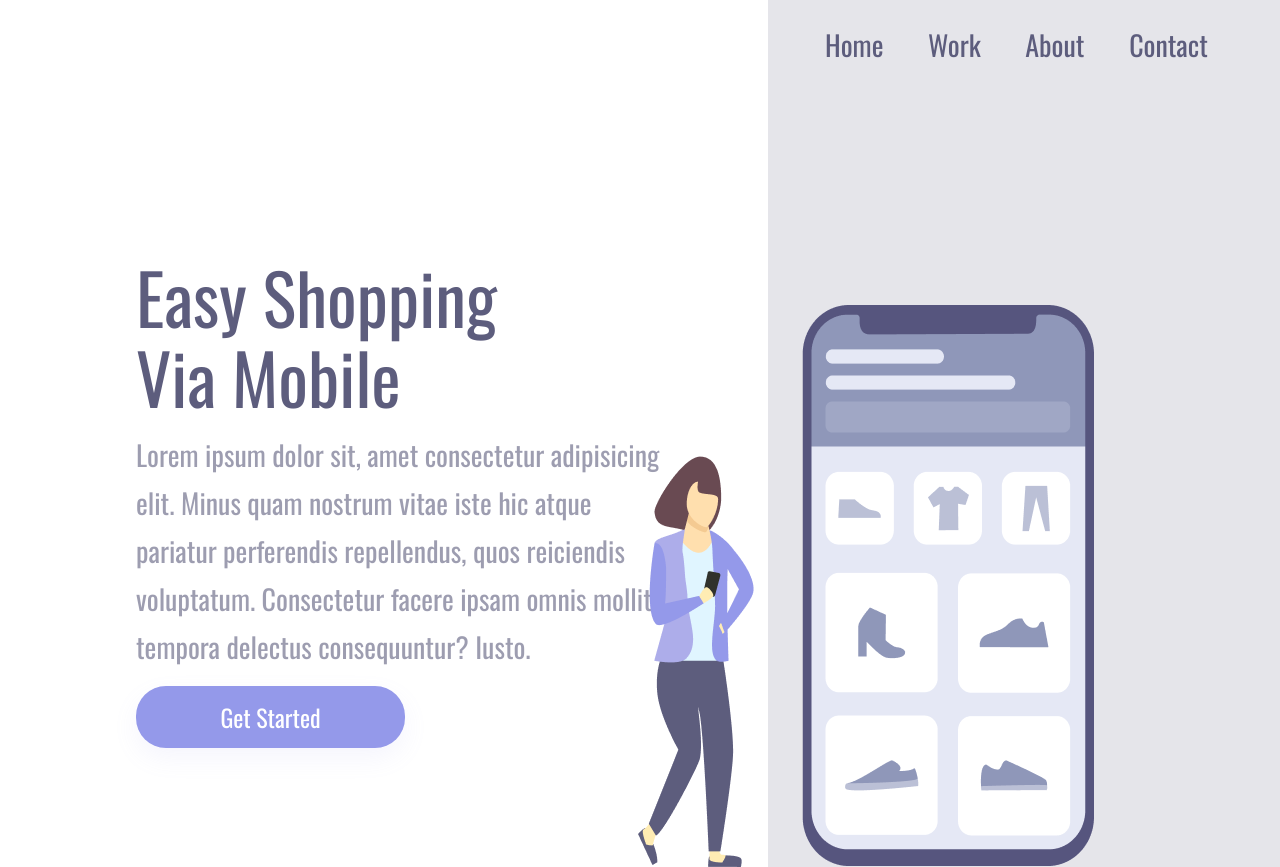
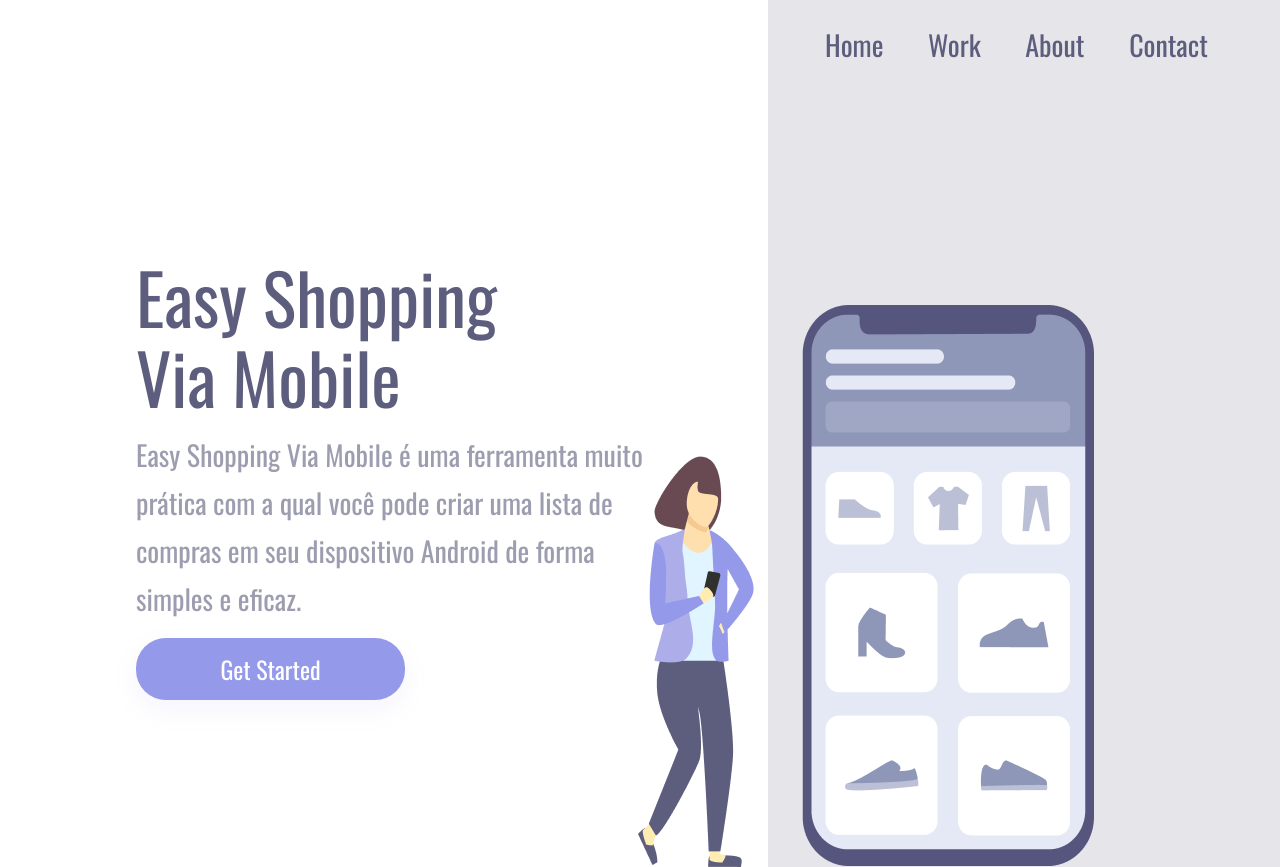
Before and after one commit to Deivid-Marques/Easy-Shopping-Via-Mobile, a plain HTML site: page index.html in a window 1280 px wide. Shown: the top 867 px of the page. Drawn offline with nearby package versions, Linux system fonts and the light colour scheme.

Commit message:
Alteração do paragrafo

```diff
--- a/index.html
+++ b/index.html
@@ -15,10 +15,8 @@
 
             <h1>Easy Shopping Via Mobile</h1>
 
-            <p>Lorem ipsum dolor sit, amet consectetur adipisicing elit. Minus quam nostrum vitae iste hic atque
-                pariatur
-                perferendis repellendus, quos reiciendis voluptatum. Consectetur facere ipsam omnis mollitia tempora
-                delectus consequuntur? Iusto.</p>
+            <p>Easy Shopping Via Mobile é uma ferramenta muito prática com a qual você pode criar uma lista de compras em seu dispositivo Android de forma simples e eficaz.
+            </p>
 
             <button class="b-get"> Get Started</button>
 
```
